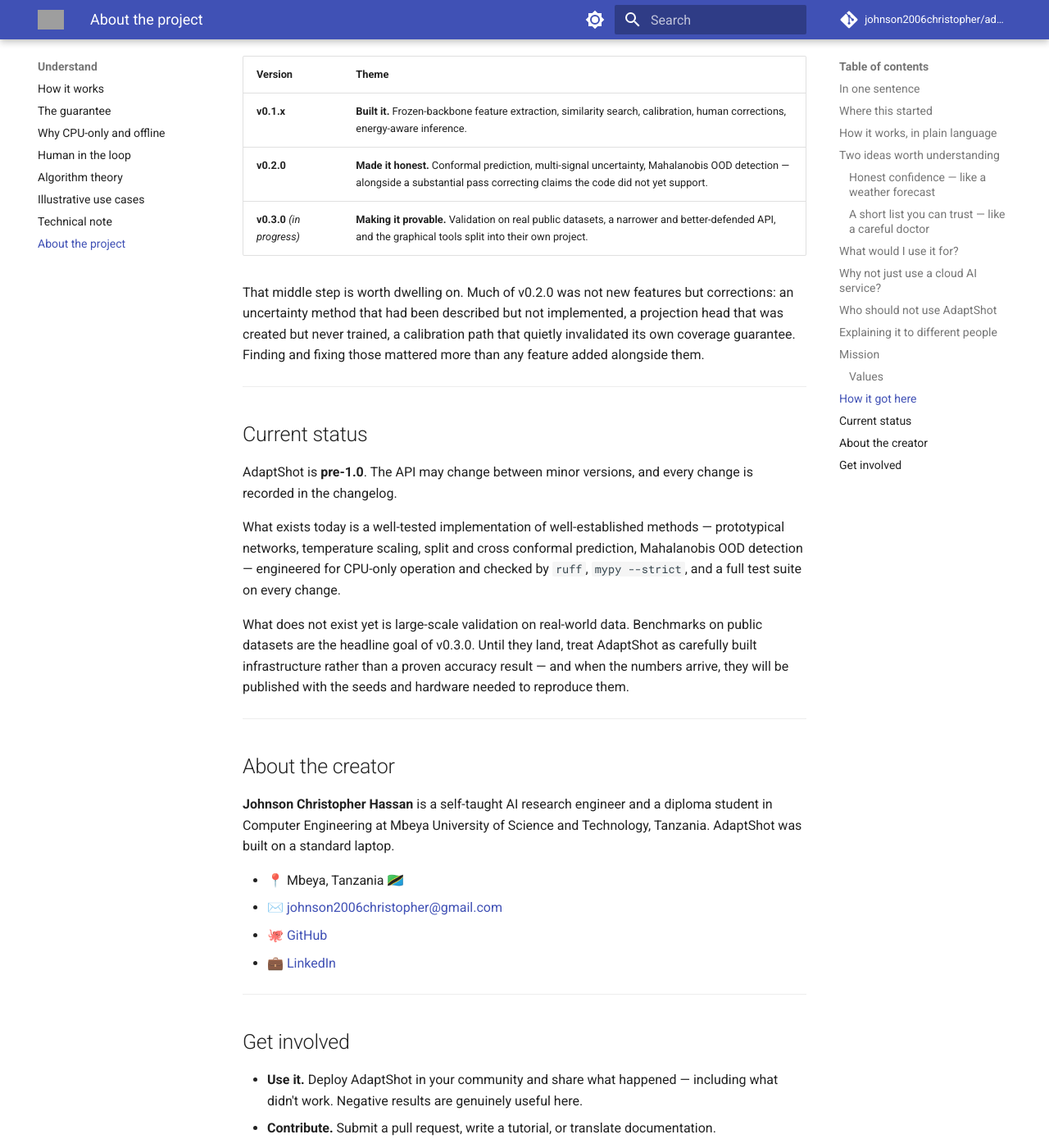
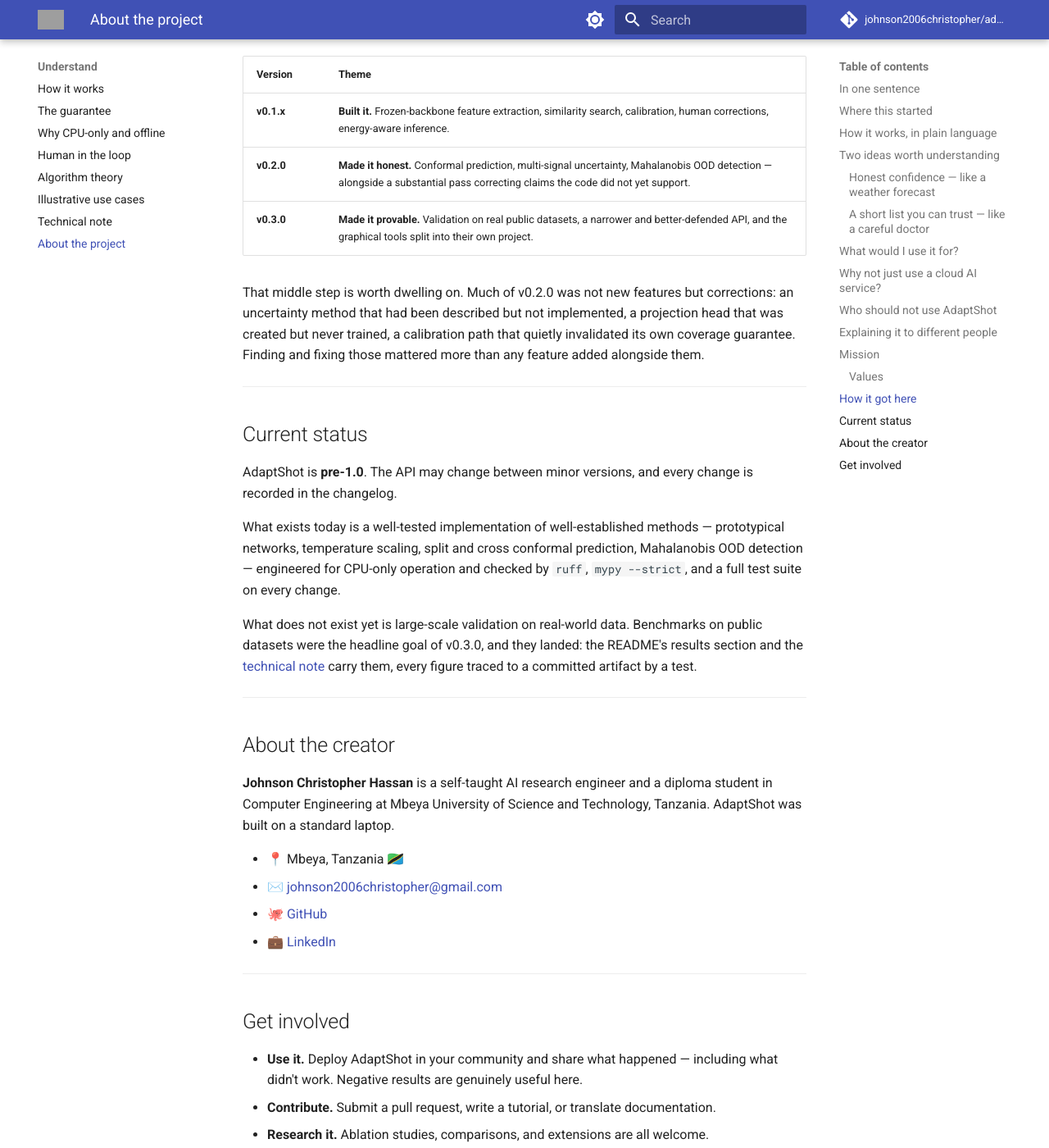
Before and after one commit to johnson2006christopher/adaptshot, an MkDocs documentation site: the page built from docs/about.md, in a window 1280 px wide and 1400 px high, scrolled down 4969 px. Shown: the whole window at 82% size. Built offline with MkDocs 1.6.1 and Material for MkDocs 9.7.7, drawn with Linux system fonts in a browser that asks for light colours; comment, search, counter and statistics services are not loaded; grey boxes are pictures that could not be loaded.

Commit message:
docs: About records 0.3.0 as delivered and points at the results

```diff
--- a/docs/about.md
+++ b/docs/about.md
@@ -182,7 +182,7 @@
 | :--- | :--- |
 | **v0.1.x** | **Built it.** Frozen-backbone feature extraction, similarity search, calibration, human corrections, energy-aware inference. |
 | **v0.2.0** | **Made it honest.** Conformal prediction, multi-signal uncertainty, Mahalanobis OOD detection — alongside a substantial pass correcting claims the code did not yet support. |
-| **v0.3.0** *(in progress)* | **Making it provable.** Validation on real public datasets, a narrower and better-defended API, and the graphical tools split into their own project. |
+| **v0.3.0** | **Made it provable.** Validation on real public datasets, a narrower and better-defended API, and the graphical tools split into their own project. |
 
 That middle step is worth dwelling on. Much of v0.2.0 was not new features but
 corrections: an uncertainty method that had been described but not implemented, a
@@ -203,10 +203,7 @@
 `mypy --strict`, and a full test suite on every change.
 
 What does not exist yet is large-scale validation on real-world data. Benchmarks on
-public datasets are the headline goal of v0.3.0. Until they land, treat AdaptShot as
-carefully built infrastructure rather than a proven accuracy result — and when the
-numbers arrive, they will be published with the seeds and hardware needed to
-reproduce them.
+public datasets were the headline goal of v0.3.0, and they landed: the README's results section and the [technical note](understand/technical-note.md) carry them, every figure traced to a committed artifact by a test.
 
 ---
 
```
